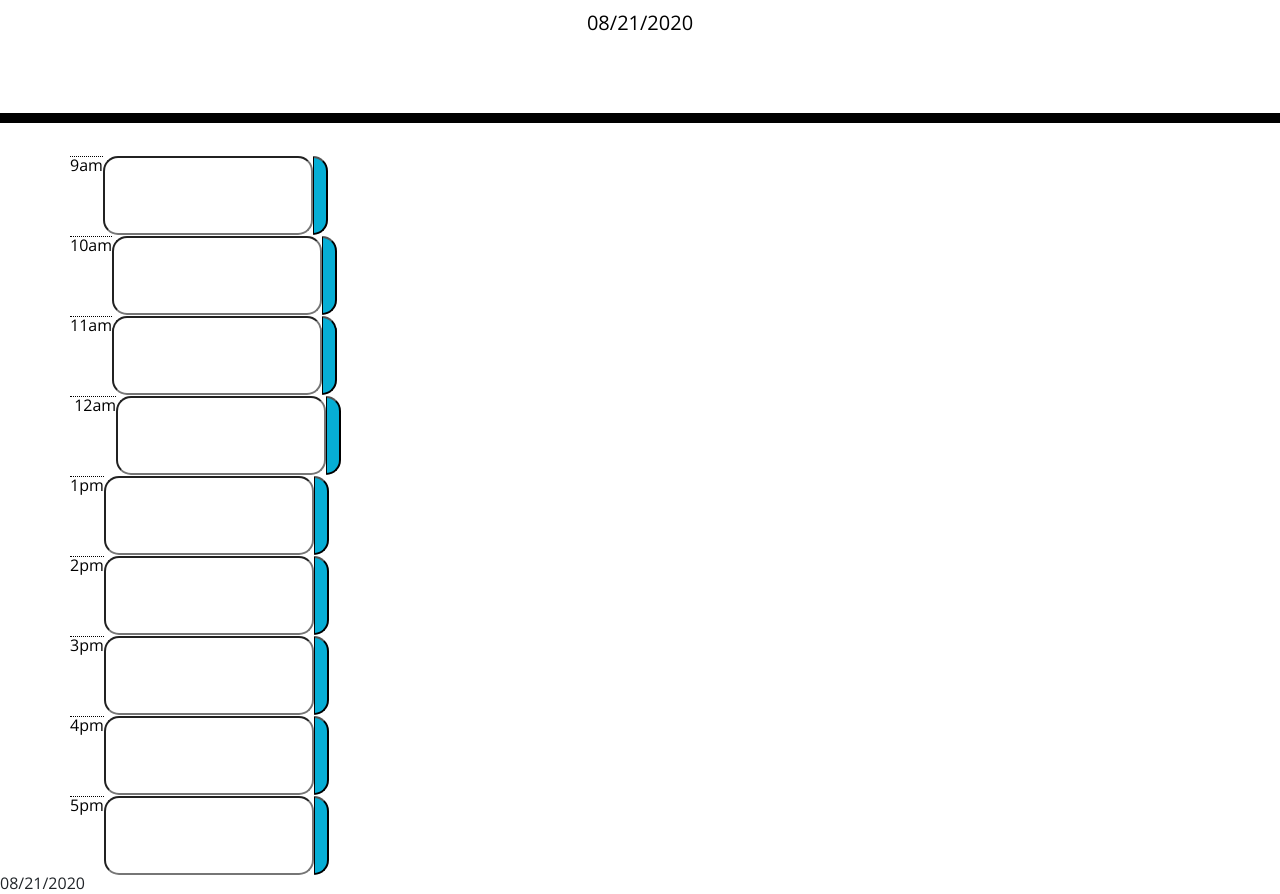
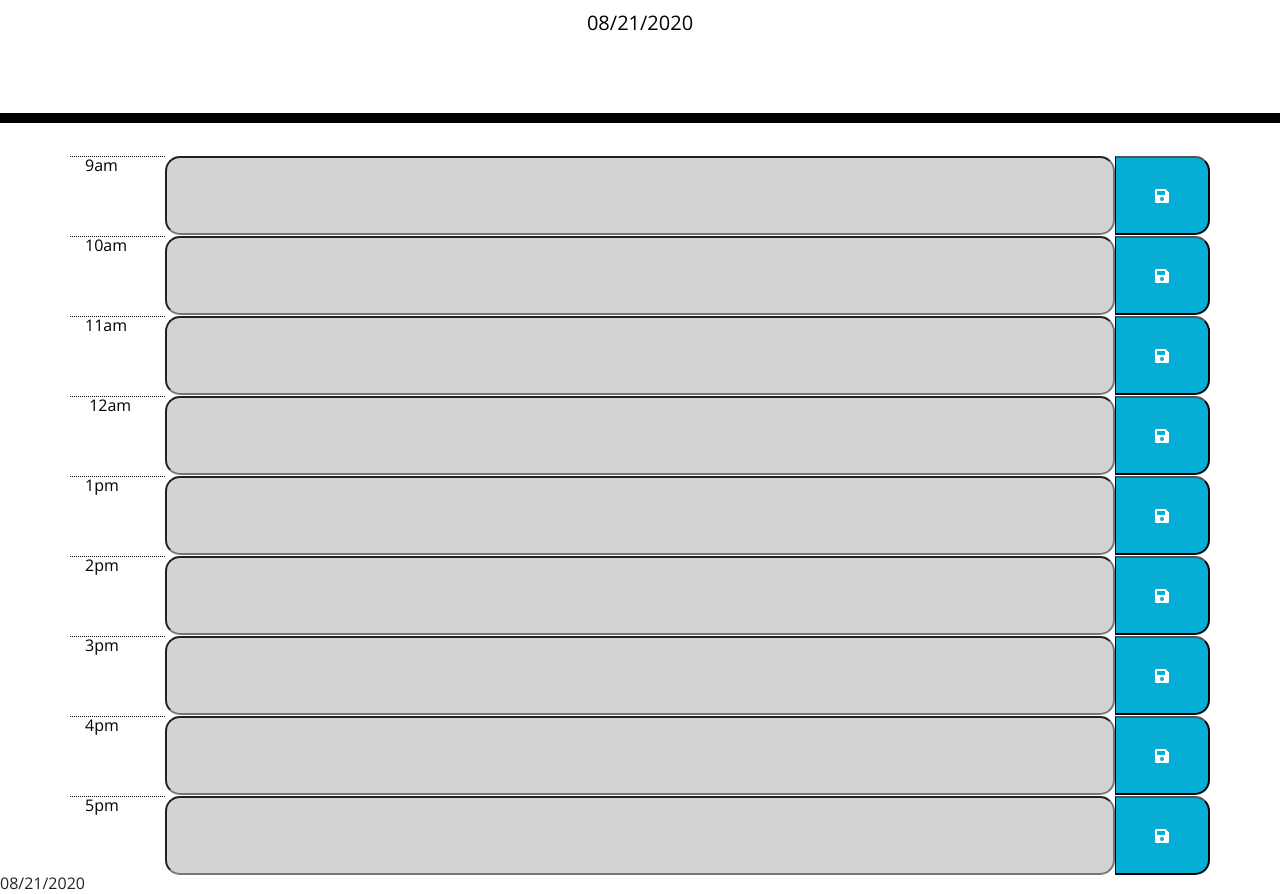
Before and after one commit to jesseziros/work-day-scheduler, a plain HTML site: page index.html in a window 1280 px wide. Shown: the part 181-1075 px from the top of the page. Drawn offline with nearby package versions, Linux system fonts and the light colour scheme.

Commit message:
final adjustments to code, completed

```diff
--- a/index.html
+++ b/index.html
@@ -33,31 +33,31 @@
     <div class="container">
       <!-- Timeblocks go here -->
         <div class="row">
-            <p class="hour" id="9">9am</p> <input class="time-block"> <button class="saveBtn" data-name="time-block9"></button>
+            <p class="hour col-1">9am</p> <input class="time-block col-10" id="time-block9" data-hour="9"> <button class="saveBtn col-1" data-name="time-block9"><i class="fa fa-save"></i></button>
         </div>
         <div class="row">
-            <p class="hour" id="10">10am</p> <input class="time-block"> <button class="saveBtn" data-name="time-block10"></button>
+            <p class="hour col-1">10am</p> <input class="time-block col-10" id="time-block10" data-hour="10"> <button class="saveBtn col-1" data-name="time-block10"><i class="fa fa-save"></i></button>
         </div>
         <div class="row">
-           <p class="hour" id="11">11am</p> <input class="time-block"> <button class="saveBtn" data-name="time-block11"></button>
+           <p class="hour col-1">11am</p> <input class="time-block col-10" id="time-block11" data-hour="11"> <button class="saveBtn col-1" data-name="time-block11"><i class="fa fa-save"></i></button>
         </div>
         <div class="row">
-            <p class="hour" id="12"> 12am</p> <input class="time-block"> <button class="saveBtn" data-name="time-block12"></button>
+            <p class="hour col-1"> 12am</p> <input class="time-block col-10" id="time-block12" data-hour="12"> <button class="saveBtn col-1" data-name="time-block12"><i class="fa fa-save"></i></button>
         </div>
         <div class="row">
-            <p class="hour" id="13">1pm</p> <input class="time-block"> <button class="saveBtn" data-name="time-block1"></button>
+            <p class="hour col-1">1pm</p> <input class="time-block col-10" id="time-block13" data-hour="13"> <button class="saveBtn col-1" data-name="time-block13"><i class="fa fa-save"></i></button>
         </div>
         <div class="row">
-            <p class="hour" id="14">2pm</p> <input class="time-block"> <button class="saveBtn" data-name="time-block2"></button>
+            <p class="hour col-1">2pm</p> <input class="time-block col-10" id="time-block14" data-hour="14"> <button class="saveBtn col-1" data-name="time-block14"><i class="fa fa-save"></i></button>
         </div>
         <div class="row">
-            <p class="hour" id="15">3pm</p> <input class="time-block"> <button class="saveBtn" data-name="time-block3"></button>
+            <p class="hour col-1">3pm</p> <input class="time-block col-10" id="time-block15" data-hour="15"> <button class="saveBtn col-1" data-name="time-block15"><i class="fa fa-save"></i></button>
         </div>
         <div class="row">
-            <p class="hour" id="16">4pm</p> <input class="time-block"> <button class="saveBtn" data-name="time-block4"></button>
+            <p class="hour col-1">4pm</p> <input class="time-block col-10" id="time-block16" data-hour="16"> <button class="saveBtn col-1" data-name="time-block16"><i class="fa fa-save"></i></button>
         </div>
         <div class="row">
-            <p class="hour" id="17">5pm</p> <input class="time-block"> <button class="saveBtn" data-name="time-block5"></button>
+            <p class="hour col-1">5pm</p> <input class="time-block col-10" id="time-block17" data-hour="17"> <button class="saveBtn col-1" data-name="time-block17"><i class="fa fa-save"></i></button>
         </div>
 
     </div>
@@ -72,12 +72,41 @@
       document.write(today);
       $("#currentDay").append(today);
 
+      $("#time-block9").val(localStorage.getItem("time-block9"))
+      $("#time-block10").val(localStorage.getItem("time-block10"))
+      $("#time-block11").val(localStorage.getItem("time-block11"))
+      $("#time-block12").val(localStorage.getItem("time-block12"))
+      $("#time-block13").val(localStorage.getItem("time-block13"))
+      $("#time-block14").val(localStorage.getItem("time-block14"))
+      $("#time-block15").val(localStorage.getItem("time-block15"))
+      $("#time-block16").val(localStorage.getItem("time-block16"))
+      $("#time-block17").val(localStorage.getItem("time-block17"))
       $(document).on("click", ".saveBtn", function(event) {
           event.preventDefault();
           var targetElement = $(this).attr("data-name");
           var newVal = $(`#${targetElement}`).val();
           console.log(`${targetElement}: ${newVal}`);
+          localStorage.setItem(targetElement, newVal);
       });
+      $(".time-block").each(function(){
+        var rowHour = $(this).attr("data-hour")
+        if (rowHour < hour) {
+          $(this).addClass("past")
+        } else if (rowHour == hour) {
+          $(this).addClass("present")
+        } else {
+          $(this).addClass("future")
+        }
+      })
+      // for loop, loop over hours,
+        // check to see if current number is:
+           // past:
+             // grab the element with data-hour=i and addClass("past")
+           // present:
+             // grab the element with data-hour=i and addClass("current")
+           // future:
+             // grab the element with data-hour=i and addClass("future")
+
 
 
   </script>
```
